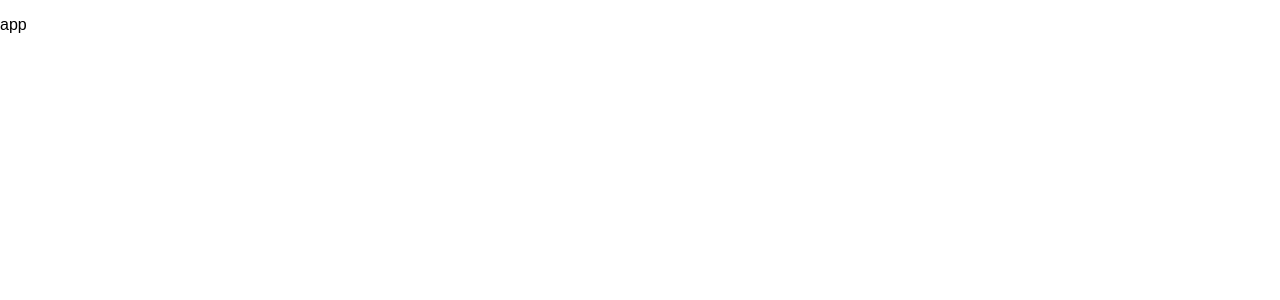
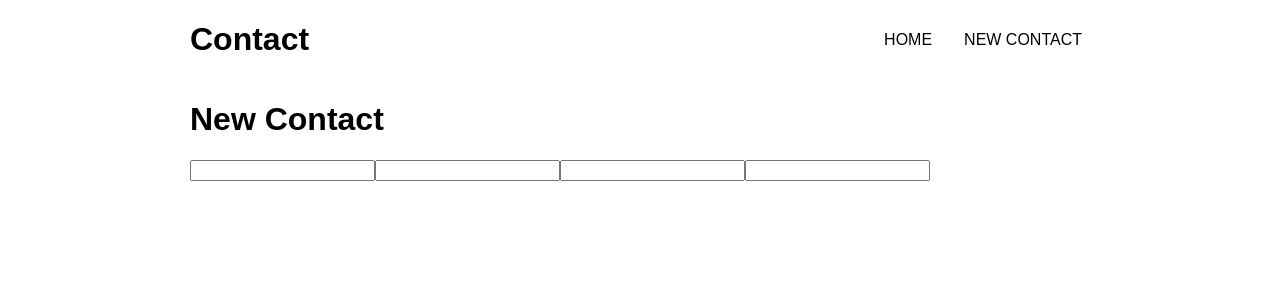
Before and after one commit to ga-wdi-exercises/checkpoint-react-retake, a React (Create React App) app: page /new-contact in a window 1280 px wide. Shown: the top 300 px of the page. Built offline with nearby package versions, Linux system fonts and the light colour scheme.

Commit message:
salman naseer react-retake

```diff
--- a/src/components/App/App.js
+++ b/src/components/App/App.js
@@ -1,10 +1,29 @@
-import React, { Component } from "react";
+import React, { Component } from 'react';
+import { Route } from 'react-router'
+import Header from '../Header/Header'
+import ContactList from '../ContactList/ContactList'
+import NewContact from '../NewContact/NewContact'
 
 class App extends Component {
+  constructor(props) {
+    super(props)
+
+    this.state = {
+      contacts: this.props.contacts
+    }
+  }
   render() {
     return (
-      <div className="">
-        <p>app</p>
+      <div className="App">
+        <Header />
+        <Route
+        path="/" exact
+        render= { () => <ContactList contacts={this.state.contacts} />}
+        />
+        <Route
+        path="/new-contact"
+        render={() => <NewContact />}
+        />
       </div>
     );
   }
--- a/src/components/Contact/Contact.js
+++ b/src/components/Contact/Contact.js
@@ -0,0 +1,16 @@
+import React, { Component } from 'react';
+
+class Contact extends Component {
+    render(){
+        return (
+            <div className='contact'>
+                <img src={this.props.profile_picture} />
+                <h2>{this.props.name}</h2>
+                <h3>{this.props.email}</h3>
+                <h4>{this.props.super_power}</h4>
+            </div>
+        )
+    }
+}
+
+export default Contact
--- a/src/components/ContactList/ContactList.js
+++ b/src/components/ContactList/ContactList.js
@@ -0,0 +1,22 @@
+import React, { Component } from 'react';
+import Contact from '../Contact/Contact'
+
+class ContactList extends Component {
+    render() {
+       let list = this.props.contacts.map( (contact) => {
+           return ( <Contact
+                key= {contact.name}
+                email= {contact.email}
+                profile_picture= {contact.profile_picture}
+            />
+           )
+        })
+        return (
+            <div className='contact-list'>
+                {list}
+            </div>
+        )
+    }
+}
+
+export default ContactList
--- a/src/components/Header/Header.js
+++ b/src/components/Header/Header.js
@@ -0,0 +1,20 @@
+import React, { Component } from 'react';
+import { Link } from "react-router-dom";
+
+class Header extends Component {
+    render() {
+        return (
+            <div>
+                <header>
+                    <h1>Contact</h1>
+                    <nav>
+                        <Link to='/'>Home</Link>
+                        <Link to='/new-contact'>New Contact</Link>
+                    </nav>
+                </header>
+            </div>
+        )
+    }
+}
+
+export default Header;
--- a/src/components/NewContact/NewContact.js
+++ b/src/components/NewContact/NewContact.js
@@ -0,0 +1,19 @@
+import React, { Component } from 'react';
+
+class NewContact extends Component {
+    render() {
+        return (
+        <div>
+            <h1>New Contact</h1>
+            <form>
+                <input name='name' type='text-box' />
+                <input name='email' type='text-box' />
+                <input name='profile_picture' type='text-box' />
+                <input name='super_power' type='text-box' />
+            </form>
+        </div>
+        )
+    }
+}
+
+export default NewContact
--- a/src/index.js
+++ b/src/index.js
@@ -2,7 +2,12 @@ import React from 'react';
 import ReactDOM from 'react-dom';
 import './styles/index.css';
 import App from './components/App/App';
+import {BrowserRouter as Router} from 'react-router-dom'
 
 import contacts from "./contacts.json";
 
-ReactDOM.render(<App />, document.getElementById('root'));
+ReactDOM.render(
+    <Router>
+        <App contacts={contacts}/>
+    </Router>,
+    document.getElementById('root'));
```
